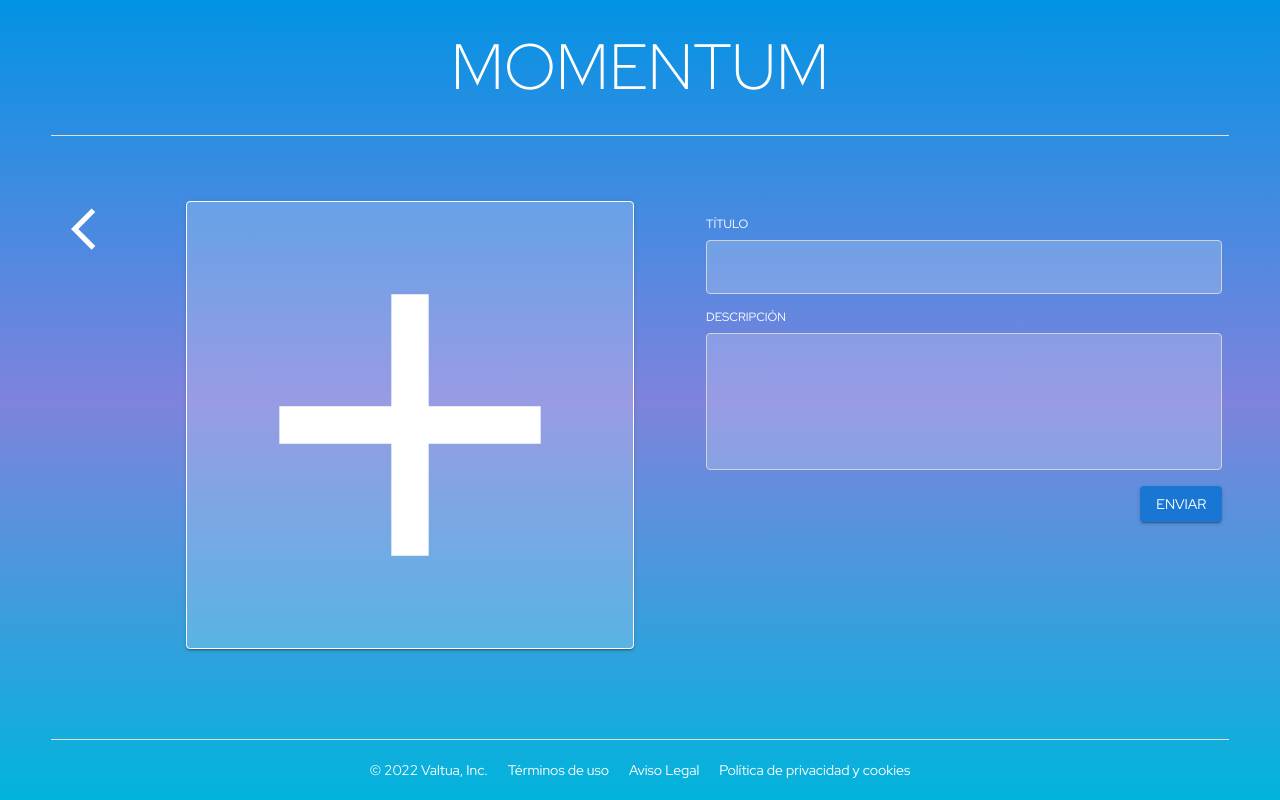
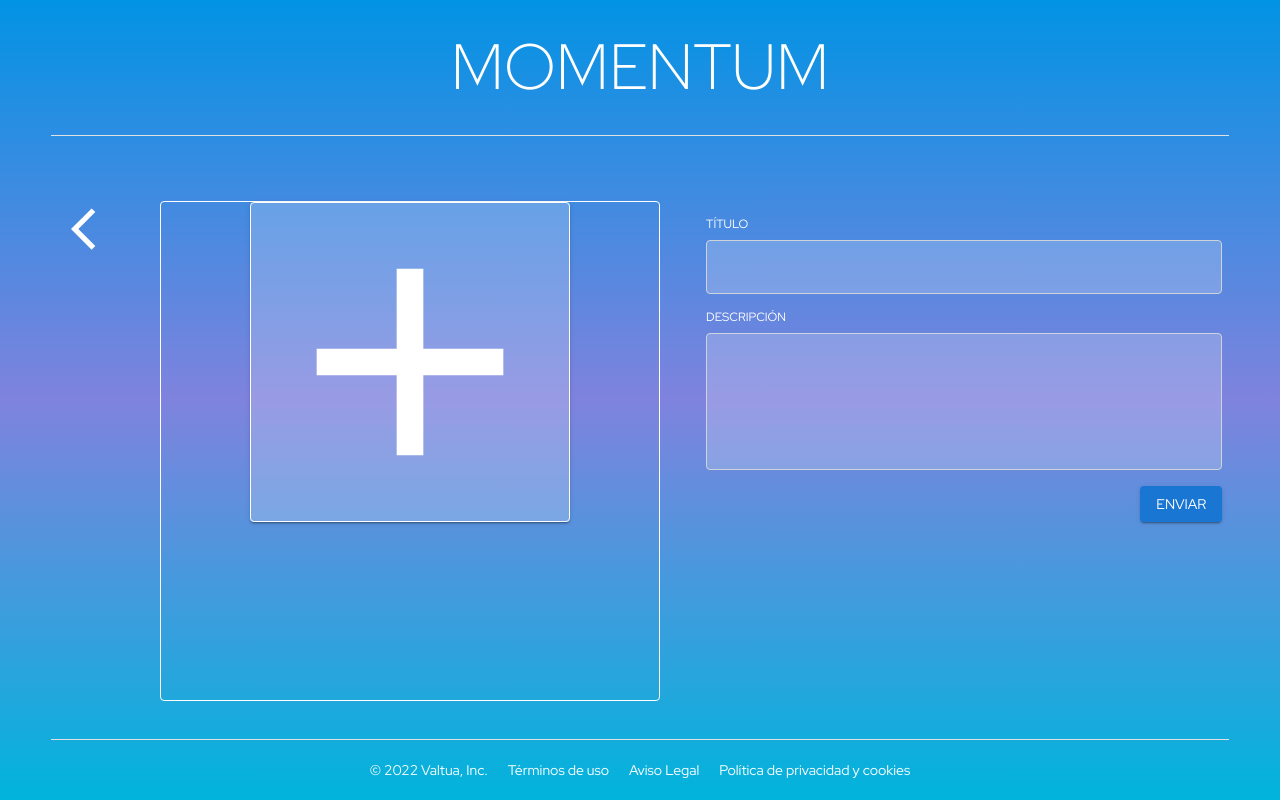
Before and after one commit to AdrianGonzalezFilgueira/fototeca-20, a Next.js app: page /upload in a window 1280 px wide. Built offline with nearby package versions, Linux system fonts and the light colour scheme.

Commit message:
Implement image preview

```diff
--- a/components/ButtonUpload.js
+++ b/components/ButtonUpload.js
@@ -23,11 +23,11 @@ export default function ButtonUpload({ register, onChange }) {
         sx={{
           backgroundColor: "rgba(255, 255, 255, 20%)",
           border: "1px solid white",
-          width: "35vw",
-          height: "35vw"
+          width: "25vw",
+          height: "25vw",
         }}
       >
-        <AddIcon sx={{ fontSize: "35vw", }} />
+        <AddIcon sx={{ fontSize: "25vw" }} />
       </Button>
     </label>
   );
--- a/pages/_document.js
+++ b/pages/_document.js
@@ -1,24 +1,24 @@
-import Document, { Html, Head, Main, NextScript } from 'next/document'
+import Document, { Html, Head, Main, NextScript } from "next/document";
 
 class MyDocument extends Document {
   render() {
     return (
       <Html>
         <Head>
-        <link rel="preconnect" href="https://fonts.googleapis.com" />
-        <link rel="preconnect" href="https://fonts.gstatic.com" crossorigin />
-        <link
-          href="https://fonts.googleapis.com/css2?family=Red+Hat+Display:wght@300;400;600&display=swap"
-          rel="stylesheet"
-        />
+          <link rel="preconnect" href="https://fonts.googleapis.com" />
+          <link rel="preconnect" href="https://fonts.gstatic.com" crossOrigin />
+          <link
+            href="https://fonts.googleapis.com/css2?family=Red+Hat+Display:wght@300;400;600&display=swap"
+            rel="stylesheet"
+          />
         </Head>
         <body>
           <Main />
           <NextScript />
         </body>
       </Html>
-    )
+    );
   }
 }
 
-export default MyDocument
+export default MyDocument;
--- a/pages/upload.js
+++ b/pages/upload.js
@@ -1,25 +1,21 @@
-import { useRef, useState } from "react";
+import { useEffect, useRef, useState } from "react";
 import { useForm } from "react-hook-form";
 import {
   Box,
   Grid,
   Fab,
-  TextField,
   InputBase,
-  Input,
   InputLabel,
+  Typography,
 } from "@mui/material";
 import Link from "next/link";
 import ButtonUpload from "../components/ButtonUpload";
 import ButtonSubmit from "../components/ButtonSubmit";
-import TextInput from "../components/TextInput";
 import ArrowBackIosIcon from "@mui/icons-material/ArrowBackIos";
 import axios from "axios";
 import ErrorMessage from "../components/ErrorMessage";
 import { useRouter } from "next/router";
 import FeedbackMessage from "../components/Feedback";
-import Textarea from "../components/Textarea";
-import { styled } from "@mui/system";
 
 export default function UploadPage() {
   const {
@@ -28,13 +24,27 @@ export default function UploadPage() {
     formState: { errors },
   } = useForm();
   const formRef = useRef();
-  const [showPreview, setShowPreview] = useState(false);
+  const [selectedFile, setSelectedFile] = useState(null);
+  const [preview, setPreview] = useState(null);
   const [showFeedback, setShowFeedback] = useState(false);
   const [isDisabled, setIsDisabled] = useState(false);
   const router = useRouter();
 
+  useEffect(() => {
+    if (!selectedFile) {
+      setPreview(undefined);
+      return;
+    }
+
+    const objectUrl = URL.createObjectURL(selectedFile);
+    setPreview(objectUrl);
+
+    return () => URL.revokeObjectURL(objectUrl);
+  }, [selectedFile]);
+
   const onSubmit = async () => {
     const formData = new FormData(formRef.current);
+
     await axios
       .post("api/pictures", formData)
       .then((res) => {
@@ -56,23 +66,17 @@ export default function UploadPage() {
       });
   };
 
-  const handleShowPreview = () => {
-    setShowPreview(!showPreview);
+  const handleOnChange = (e) => {
+    if (!e.target.files || e.target.files.length === 0) {
+      setSelectedFile(undefined);
+      return;
+    }
+
+    // I've kept this example simple by using the first image instead of multiple
+    setSelectedFile(e.target.files[0]);
+
+    console.log(e.target);
   };
-
-  const handleOnChange = () => {};
-
-  const StyledTextInput = styled(InputBase)({
-    "& .MuiInputBase-input": {
-      borderRadius: 4,
-      position: "relative",
-      backgroundColor: "rgba(255, 255, 255, 20%)",
-      border: "1px solid #ced4da",
-      color: "white",
-      fontSize: 16,
-      padding: "10px 12px",
-    },
-  });
 
   return (
     <div className="mainDiv" style={{ margin: "20px", marginTop: "65px" }}>
@@ -88,28 +92,29 @@ export default function UploadPage() {
             </Link>
 
             <Grid
+              container
               item
               xs={5}
-              container
               justifyContent="center"
               alignItems="center"
             >
-              {showPreview ? (
-                <div>True</div>
-              ) : (
-                <ButtonUpload register={register} onChange={handleOnChange} />
-              )}
+              <Box
+                width="500px"
+                height="500px"
+                display="flex"
+                justifyContent="center"
+                border="1px solid #fff"
+                borderRadius={1}
+              >
+                <ButtonUpload
+                  register={register}
+                  onChange={(e) => handleOnChange(e)}
+                />
+                <img src={preview} />
+              </Box>
             </Grid>
             <Grid item xs={5} container spacing={2} direction="column" py={2}>
               <Grid item>
-                {/* <TextInput
-                  register={register}
-                  fullWidth={true}
-                  title="TÍTULO"
-                  minLength={3}
-                  maxLength={100}
-                  fieldName="title"
-                /> */}
                 <InputLabel
                   shrink
                   htmlFor="title"
@@ -138,17 +143,6 @@ export default function UploadPage() {
                 )}
               </Grid>
               <Grid item>
-                {/* <Textarea
-                  register={register}
-                  title="DESCRIPCIÓN"
-                  multiline={true}
-                  fullWidth={true}
-                  rows={5}
-                  minLength={3}
-                  maxLength={100}
-                  fieldName="description"
-                /> */}
-
                 <InputLabel
                   shrink
                   htmlFor="description"
--- a/styles/globals.css
+++ b/styles/globals.css
@@ -2,8 +2,9 @@
   box-sizing: border-box;
   padding: 0;
   margin: 0;
-  font-family: -apple-system, BlinkMacSystemFont, Segoe UI, Roboto, Oxygen,
-    Ubuntu, Cantarell, Fira Sans, Droid Sans, Helvetica Neue, sans-serif;
+  font-family: Red Hat Display, -apple-system, BlinkMacSystemFont, Segoe UI,
+    Roboto, Oxygen, Ubuntu, Cantarell, Fira Sans, Droid Sans, Helvetica Neue,
+    sans-serif;
 }
 
 html,
```
Also changed, not shown: components/CardPicture.js (+3 -7 lines).
